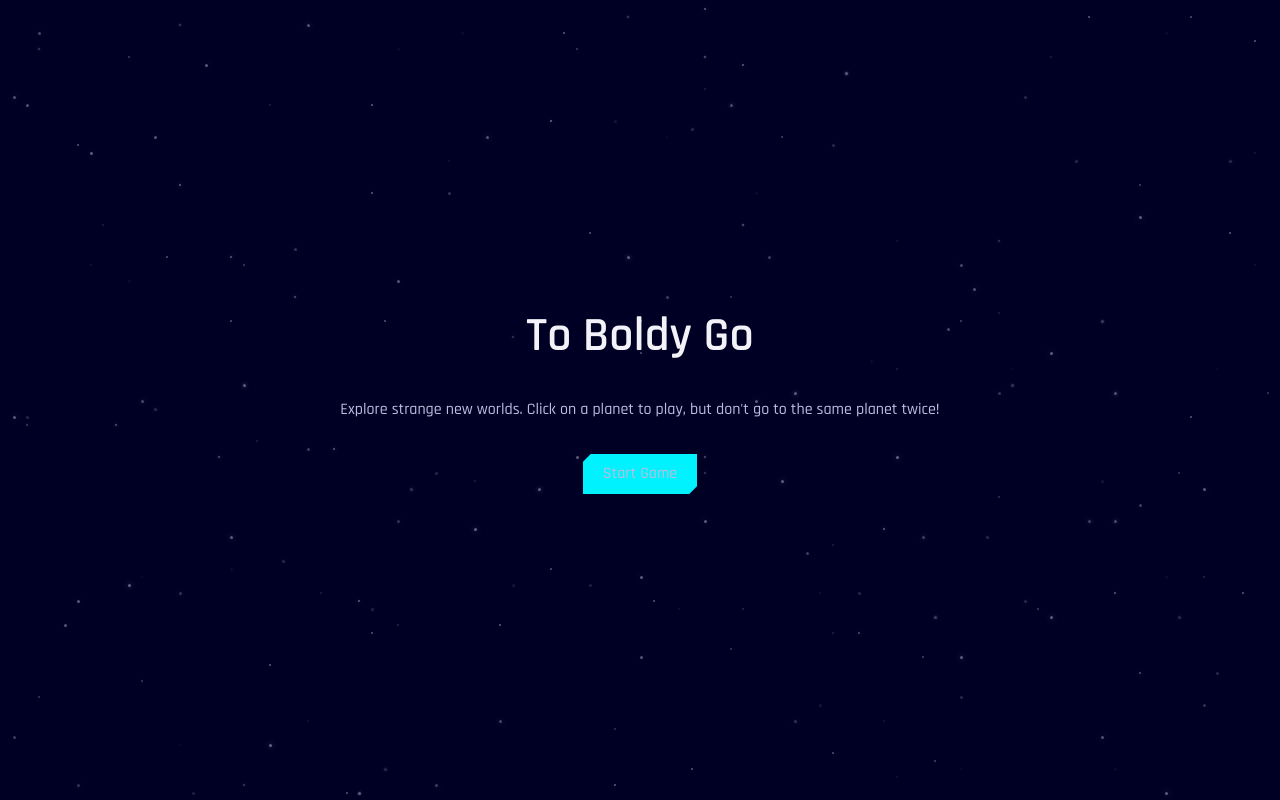
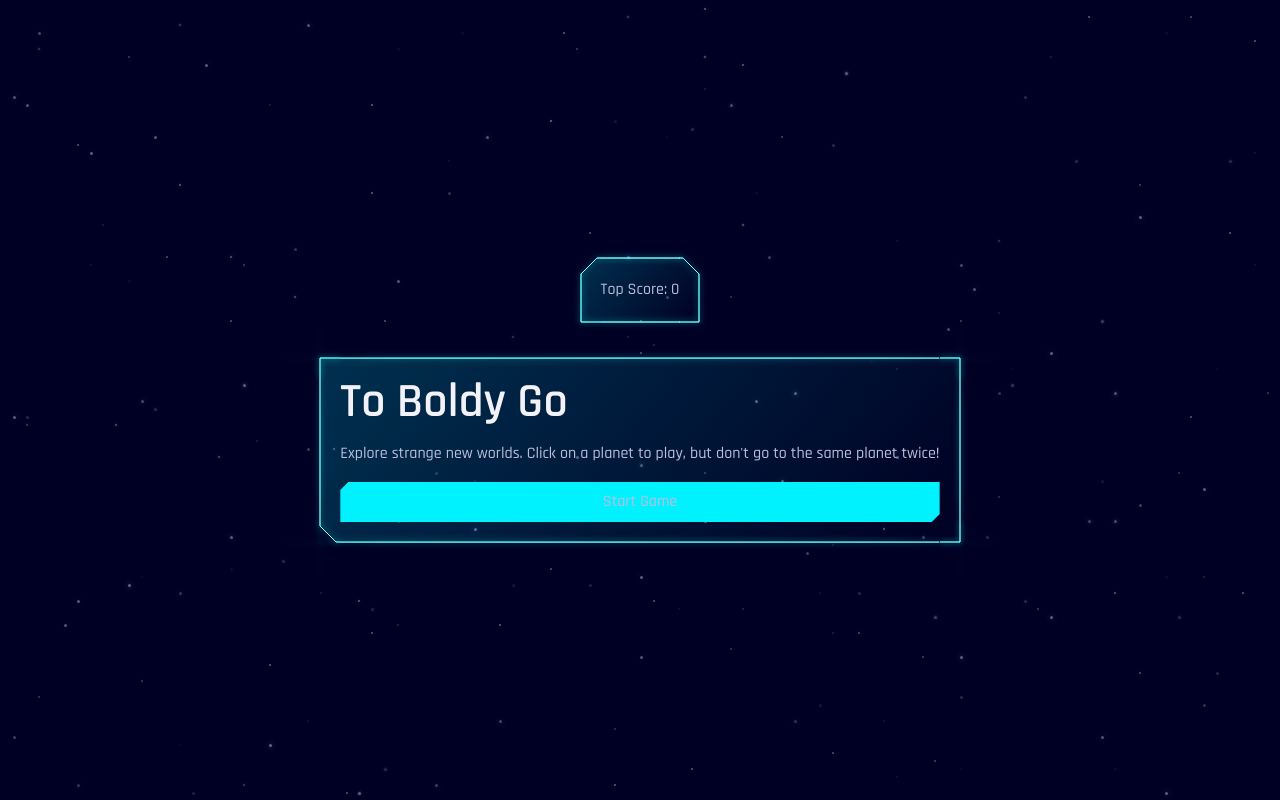
Before and after one commit to acarlie/remember-it-again, a React (Create React App) app: page / in a window 1280 px wide. Built offline with nearby package versions, Linux system fonts and the light colour scheme.

Commit message:
refactor(outline-card): removing commented code

```diff
--- a/src/components/cards/outline-card.tsx
+++ b/src/components/cards/outline-card.tsx
@@ -83,7 +83,6 @@ const Corner = ({ rotation, animation, isClipped, cornerSize = defaultCornerSize
 
     return (
         <svg className="container" style={{ transform: `rotate(${rotation}deg)` }} xmlns="http://www.w3.org/2000/svg" width="100%" height="100%" viewBox="0 0 22 22">
-            {/* <path className="fill" d={`${path}H22Z`} /> */}
             <path className="stroke-bottom" d={path} style={animation && outlineCardStyles.getAnimationStyles(animation)} />
             <path className="stroke-top" d={path} style={animation && outlineCardStyles.getAnimationStyles(animation)} />
         </svg>
@@ -92,17 +91,15 @@ const Corner = ({ rotation, animation, isClipped, cornerSize = defaultCornerSize
 
 const SideHorizontal = ({ rotation, animation }: SideProps) => (
     <svg className="container" style={{ transform: `rotate(${rotation}deg)` }} xmlns="http://www.w3.org/2000/svg" width="100%" height="100%" viewBox="0 0 60 22" preserveAspectRatio="none">
-        {/* <rect className="fill" y="2" width="60" height="20" /> */}
         <line className="stroke-bottom" x1="60" y1="2" y2="2" style={animation && outlineCardStyles.getAnimationStyles(animation)} />
         <line className="stroke-top" x1="60" y1="2" y2="2" style={animation && outlineCardStyles.getAnimationStyles(animation)} />
     </svg>
 )
 
 const SideVertical = ({ rotation, animation }: SideProps) => (
-    <svg className="container" style={{ transform: `rotate(${rotation}deg)` }} xmlns="http://www.w3.org/2000/svg" width="100%" height="100%" viewBox="0 0 22 60" preserveAspectRatio="none">
-        {/* <rect className="fill" x="2" width="20" height="60" /> */}
-        <line className="stroke-bottom" x1="2" x2="2" y2="60" style={animation && outlineCardStyles.getAnimationStyles(animation)} />
-        <line className="stroke-top" x1="2" x2="2" y2="60" style={animation && outlineCardStyles.getAnimationStyles(animation)} />
+    <svg className="container" style={{ transform: `rotate(${rotation}deg)` }} xmlns="http://www.w3.org/2000/svg" width="100%" height="100%" viewBox="0 0 22 16" preserveAspectRatio="none">
+        <line className="stroke-bottom" x1="2" x2="2" y2="16" style={animation && outlineCardStyles.getAnimationStyles(animation)} />
+        <line className="stroke-top" x1="2" x2="2" y2="16" style={animation && outlineCardStyles.getAnimationStyles(animation)} />
     </svg>
 )
 
--- a/src/game/game.tsx
+++ b/src/game/game.tsx
@@ -8,7 +8,7 @@ import * as React from 'react'
 import { textMD, heading1 } from '../theme'
 import { Card } from '../components/cards/card'
 import { centerContent } from '../theme/utility.styles'
-import { OutlineCard } from '../components/cards/outline-card'
+import { OutlineCard } from '../components/cards'
 
 const main = css`
   align-items: center;
@@ -68,9 +68,15 @@ export const Game = () => {
         <main css={main}>
             {status === 'start' &&
                 (<div css={centerContent({ h: true, v: true, g: '2rem' })}>
-                    <h2 css={heading1}>To Boldy Go</h2>
-                    <p css={textMD}>Explore strange new worlds. Click on a planet to play, but don't go to the same planet twice!</p>
-                    <Button variant='primary' onClick={start}>Start Game</Button>
+                    <OutlineCard tl tr> Top Score: {topScore} </OutlineCard>
+
+                    <OutlineCard bl>
+                        <div style={{ display: 'flex', flexDirection: 'column', gap: '1rem' }}>
+                            <h2 css={heading1} style={{ lineHeight: 1 }}>To Boldy Go</h2>
+                            <p css={textMD}>Explore strange new worlds. Click on a planet to play, but don't go to the same planet twice!</p>
+                            <Button variant='primary' onClick={start}>Start Game</Button>
+                        </div>
+                    </OutlineCard>
                 </div>)
             }
 
```
